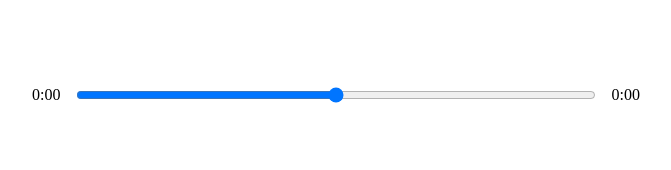
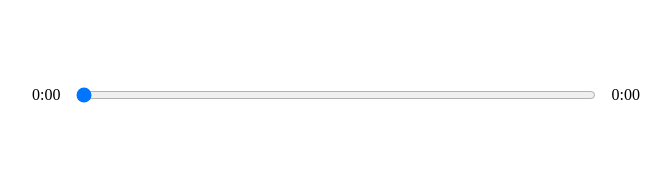
Before and after one commit to n1ckk007/react-music-player, a React (Create React App) app: page / in a window 1280 px wide. Shown: the part 410-580 px from the top of the page, without its empty margins (304-975 px from the left). Built offline with nearby package versions, Linux system fonts and the light colour scheme.

Commit message:
added slider functionality

```diff
--- a/src/components/controls/Controls.js
+++ b/src/components/controls/Controls.js
@@ -8,10 +8,7 @@ import {
 import "./Controls.scss";
 
 const Controls = ({ currentSong, isPlaying, setIsPlaying }) => {
-  const [songInfo, setSongInfo] = useState({
-    currentTime: null,
-    duration: null,
-  });
+  const [songInfo, setSongInfo] = useState({ currentTime: 0, duration: 0 });
   // Ref
   const audioRef = useRef(null);
 
@@ -45,12 +42,28 @@ const Controls = ({ currentSong, isPlaying, setIsPlaying }) => {
     );
   };
 
+  // to make slider draggable
+  const dragHandler = (e) => {
+    // console.log(e.target.value);
+    // updates the <audio>
+    audioRef.current.currentTime = e.target.value;
+    // whatever we had, keep it but update the current time
+    // setSongInfo({ ...songInfo, currentTime: e.target.value });
+  };
+
   return (
     <div className="controls-container">
       <div className="time-control">
         {/* envoke the getTime func and pass down current time */}
         <p>{getTime(songInfo.currentTime)}</p>
-        <input type="range" />
+        <input
+          min={0}
+          max={songInfo.duration}
+          value={songInfo.currentTime}
+          type="range"
+          // everytime we move slider this event will run
+          onChange={dragHandler}
+        />
         <p>{getTime(songInfo.duration)}</p>
       </div>
       <div className="play-control">
--- a/src/components/controls/Controls.scss
+++ b/src/components/controls/Controls.scss
@@ -12,7 +12,7 @@
 
   input {
     width: 100%;
-    padding: 1rem 2rem;
+    padding: 1rem 0;
   }
 
   p {
--- a/src/components/song/Song.js
+++ b/src/components/song/Song.js
@@ -4,7 +4,7 @@ import "./Song.scss";
 const Song = ({ currentSong }) => {
   return (
     <div className="song-container">
-      <img src={currentSong.cover} />
+      <img src={currentSong.cover} alt={currentSong.name} />
       <h2>{currentSong.name}</h2>
       <h3>{currentSong.artist}</h3>
     </div>
```
